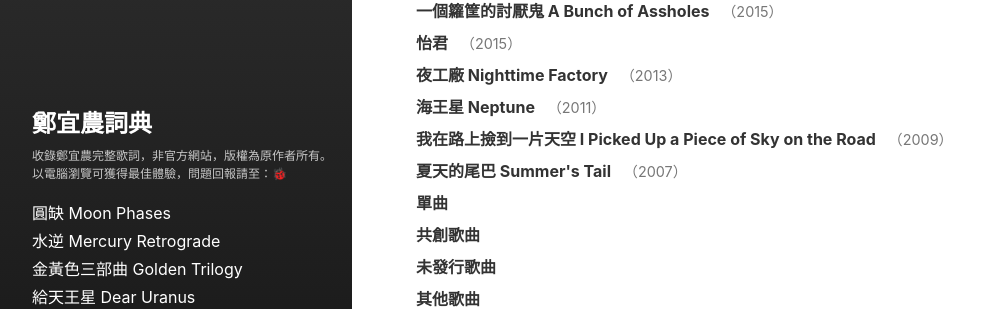
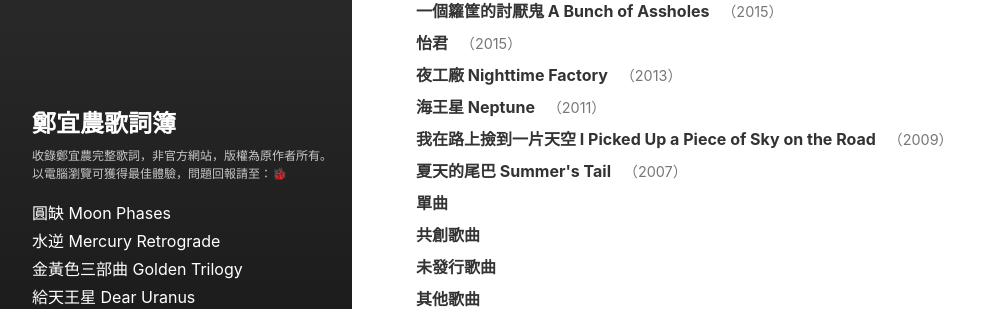
Before and after one commit to ennocheng/lyrics, a Jekyll site: the page built from index.md, in a window 1280 px wide. Shown: the part 233-542 px from the top of the page, without its empty margins (0-1006 px from the left). Built offline with Jekyll 4.4.1, drawn with Linux system fonts in a browser that asks for light colours.

Commit message:
change title

```diff
--- a/_config.yml
+++ b/_config.yml
@@ -18,7 +18,7 @@
 # You can create any custom variable you would like, and they will be accessible
 # in the templates via {{ site.myvariable }}.
 
-title: 鄭宜農詞典
+title: 鄭宜農歌詞簿
 en_title: Enno Cheng Lyrics
 #email: your-email@example.com
 description: #>- this means to ignore newlines until "baseurl:"
```
